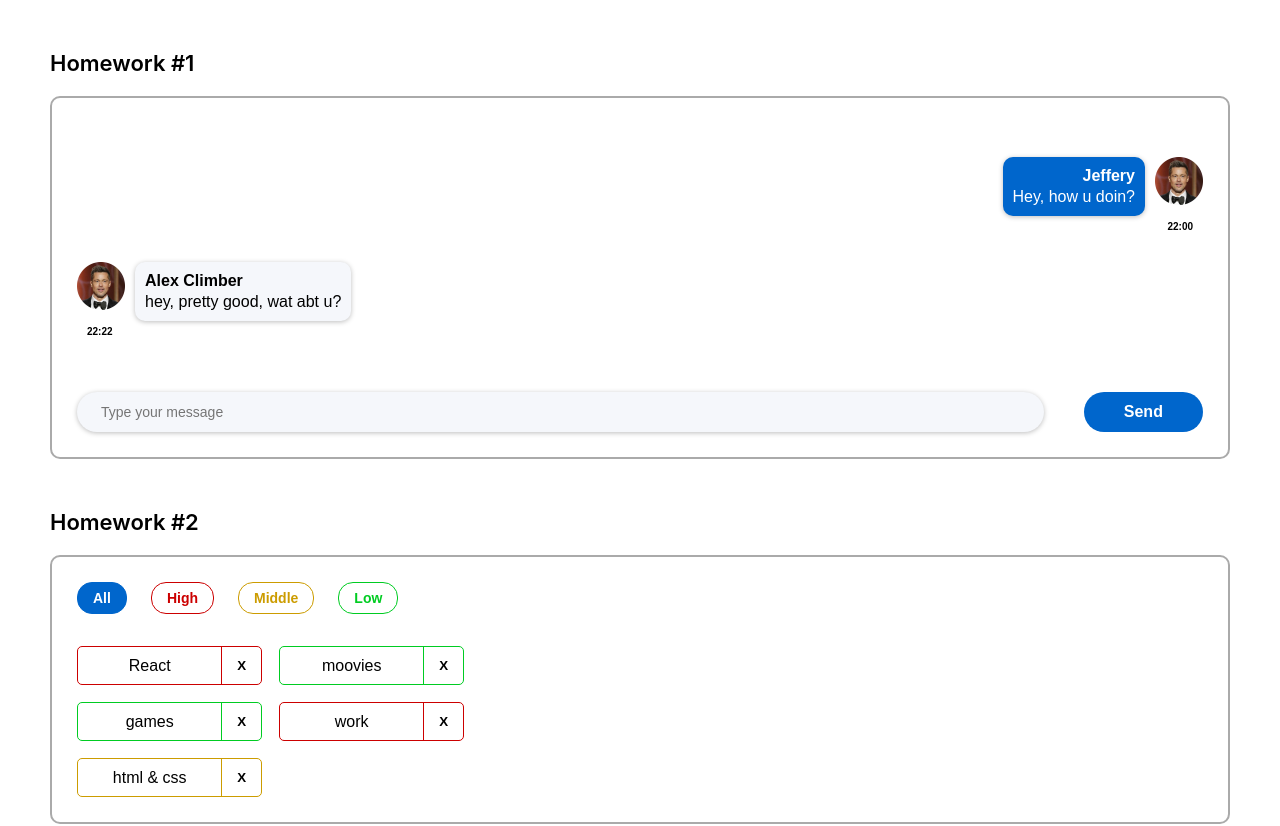
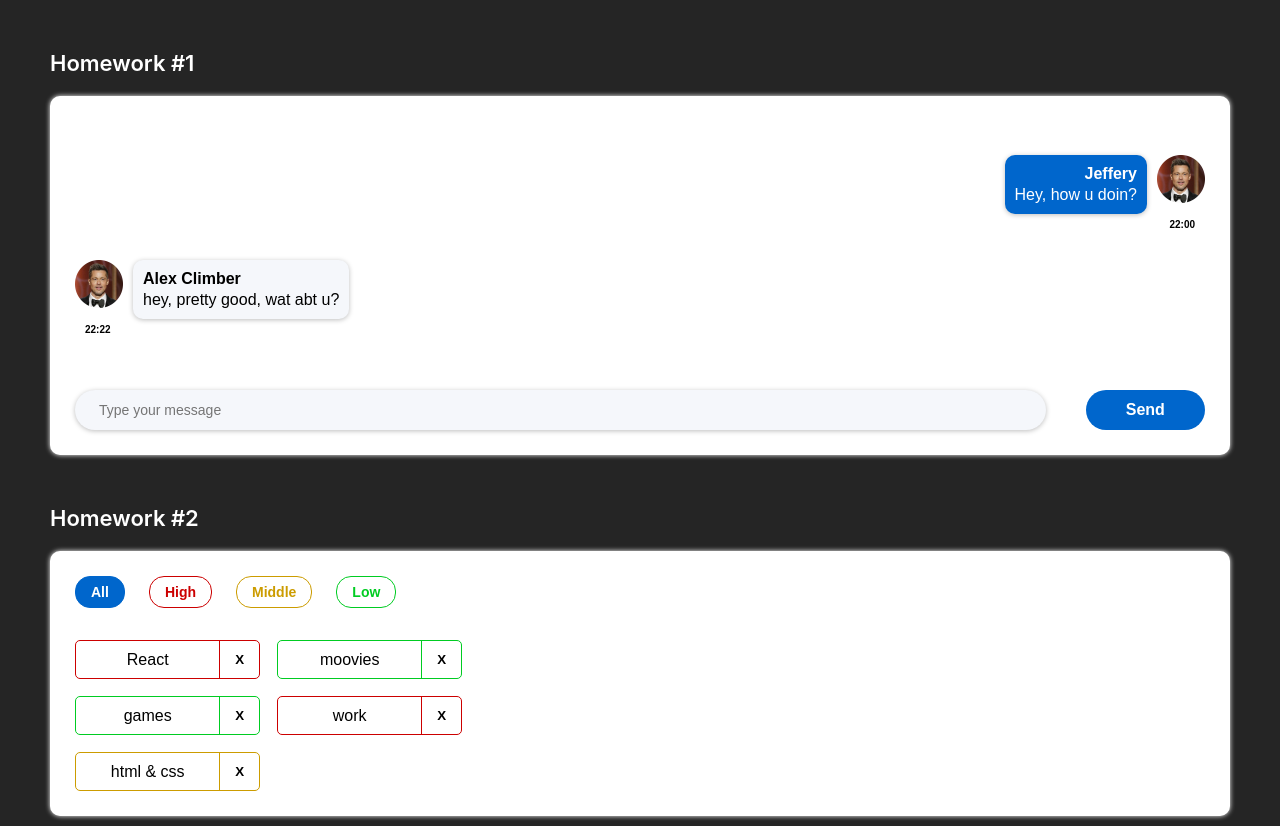
Before and after one commit to pantokrator4/homework-front-main, a React (Create React App) app: page / in a window 1280 px wide. Shown: the top 826 px of the page. Built offline with nearby package versions, Linux system fonts and the light colour scheme.

Commit message:
0.5.2 styling

```diff
--- a/src/index.css
+++ b/src/index.css
@@ -5,6 +5,7 @@
 }
 
 body {
+    background-color: #252525;
     margin: 0;
     font-family: -apple-system, BlinkMacSystemFont, 'Segoe UI', 'Roboto',
     'Oxygen', 'Ubuntu', 'Cantarell', 'Fira Sans', 'Droid Sans',
--- a/src/s1-main/App.module.css
+++ b/src/s1-main/App.module.css
@@ -4,13 +4,15 @@
 }
 
 .hw {
-	border: 2px solid #AAA;
 	border-radius: 10px;
 	padding: 25px;
 	font-family: "Montserrat", sans-serif;
+	background-color: #FFF;
+	box-shadow: 0 0 5px white;
 }
 
 .hwTitle {
+	color: #FFF;
 	margin: 50px 0 20px 0;
 	font-weight: 600;
 	font-size: 22px;
```
